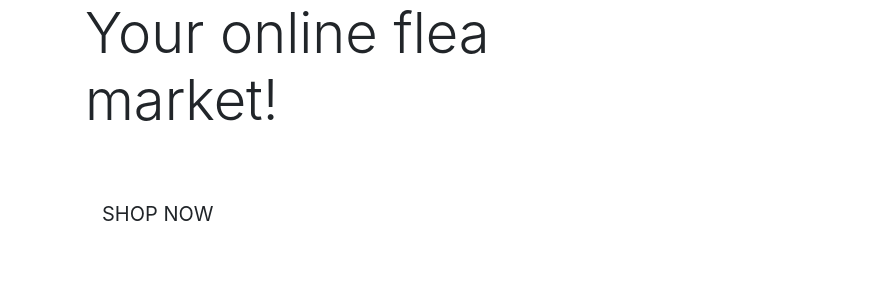
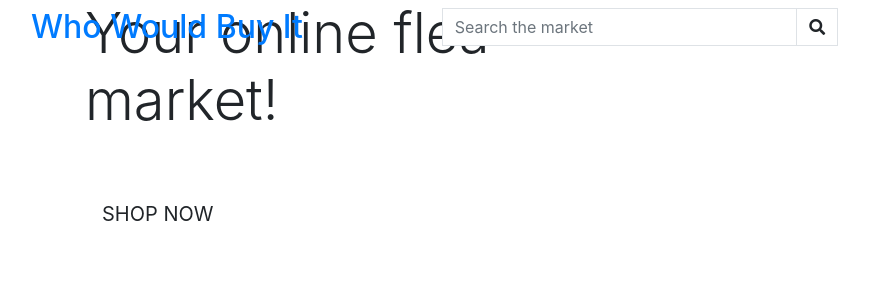
Before and after one commit to betahope/Who-Whould-Buy-It, a Django app: page / in a window 1280 px wide. Shown: the top 300 px of the page, without its empty margins (0-869 px from the left). Run offline with Django 3.2, Linux system fonts and the light colour scheme; some libraries are stand-ins or nearby versions.

Commit message:
Added more structure to base.html header section

```diff
--- a/templates/base.html
+++ b/templates/base.html
@@ -36,7 +36,35 @@
 </head>
 
 <body>
-	<header class="container-fluid fixed-top"></header>
+	<header class="container-fluid fixed-top">
+		<div class="row">
+			<div class="col-12 col-lg-4 my-auto py-1 py-lg-0 text-center text-lg-left">
+				<a href="{% url 'home' %}" class="nav-link main-logo-link">
+					<h2 class="logo-font text-black my-0">Who Would Buy It</h2>
+				</a>
+			</div>
+			<div class="col-12 col-lg-4 my-auto py-1 py-lg-0">
+				<form method="GET" action="">
+					<div class="input-group w-100">
+						<input class="form-control border border-black rounded-0" type="text" name="q" placeholder="Search the market">
+						<div class="input-group-append">
+							<button class="form-control btn btn-black border border-black rounded-0" type="submit">
+        <span class="icon">
+         <i class="fas fa-search"></i>
+        </span>
+       </button>
+						</div>
+					</div>
+				</form>
+			</div>
+			<div class="col-12 col-lg-4 my-auto py-1 py-lg-0">
+				<ul class="list-inline list-unstyled text-center text-lg-right my-o">
+					<li class="list-inline-item dropdown"></li>
+					<li class="list-inline-item"></li>
+				</ul>
+			</div>
+		</div>
+	</header>
 
 	{% if messages %}
 	<div class="message-container"></div>
```
